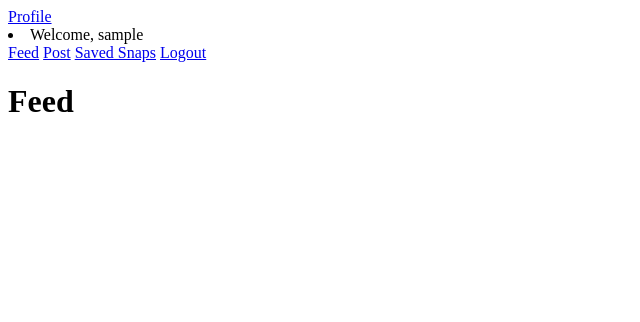
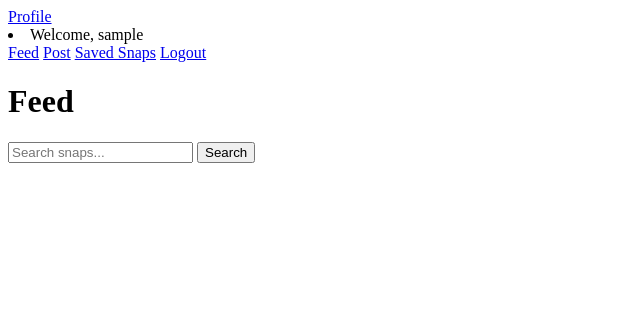
Before and after one commit to tanooj13/SnapSphere, a Django app: page / in a window 1280 px wide. Shown: the top 322 px of the page, without its empty margins (0-640 px from the left). Run offline with Django 5.2, Linux system fonts and the light colour scheme; the visitor is signed in with stand-in values (Sample User, id 1); data that the repository does not hold is empty.

Commit message:
Added search bar

```diff
--- a/base/models.py
+++ b/base/models.py
@@ -13,6 +13,8 @@ class Snap(models.Model):
     description = models.TextField()
     category = models.CharField(max_length=255, default='General')
     created_at = models.DateTimeField(auto_now_add=True)
+
+
 
 class Like(models.Model):
     snap = models.ForeignKey(Snap, on_delete=models.CASCADE, related_name='likes')
--- a/base/views.py
+++ b/base/views.py
@@ -55,12 +55,27 @@ def logout(request):
     return redirect('home')
 
 def home(request):
-    snaps = Snap.objects.all().order_by('-created_at')
+    snaps = Snap.objects.all()
+    filter_option = request.GET.get('filter', 'recent')  # Default: most recent
+    query = request.GET.get('q','')
+    if query:
+        snaps = Snap.objects.filter(description__icontains=query) | Snap.objects.filter(category__icontains=query)| Snap.objects.filter(user__username__icontains=query)
+    else:
+        snaps = Snap.objects.all().order_by('-created_at')
+
+    if filter_option == 'most_liked_desc':
+        snaps = snaps.order_by('-likes_count')  # Most liked first
+    elif filter_option == 'most_liked_asc':
+        snaps = snaps.order_by('likes_count')   # Least liked first
+    elif filter_option == 'oldest':
+        snaps = snaps.order_by('created_at')    # Oldest first
+    else:  # Default is 'recent'
+        snaps = snaps.order_by('-created_at')
 
     for snap in snaps:
         snap.is_liked = snap.likes.filter(user=request.user).exists()
         snap.is_saved = SavedSnap.objects.filter(user=request.user, snap=snap).exists()
-    context = {"snaps":snaps}
+    context = {"snaps":snaps,"query":query,'filter_option': filter_option}
     return render(request,'home.html',context)
 
 def post(request):
--- a/templates/home.html
+++ b/templates/home.html
@@ -3,6 +3,10 @@
 {% block content %}
 <h1>Feed</h1>
 {% if user.is_authenticated %}
+<form method="GET" action="">
+    <input type="text" name="q" placeholder="Search snaps..." value="{{ query }}">
+    <button type="submit">Search</button>
+</form>
 {% for snap in snaps %}
 <div class="snap">
     <a href="{% url 'profile-view' snap.user.username %}">{{snap.user.username}}</a>
```
